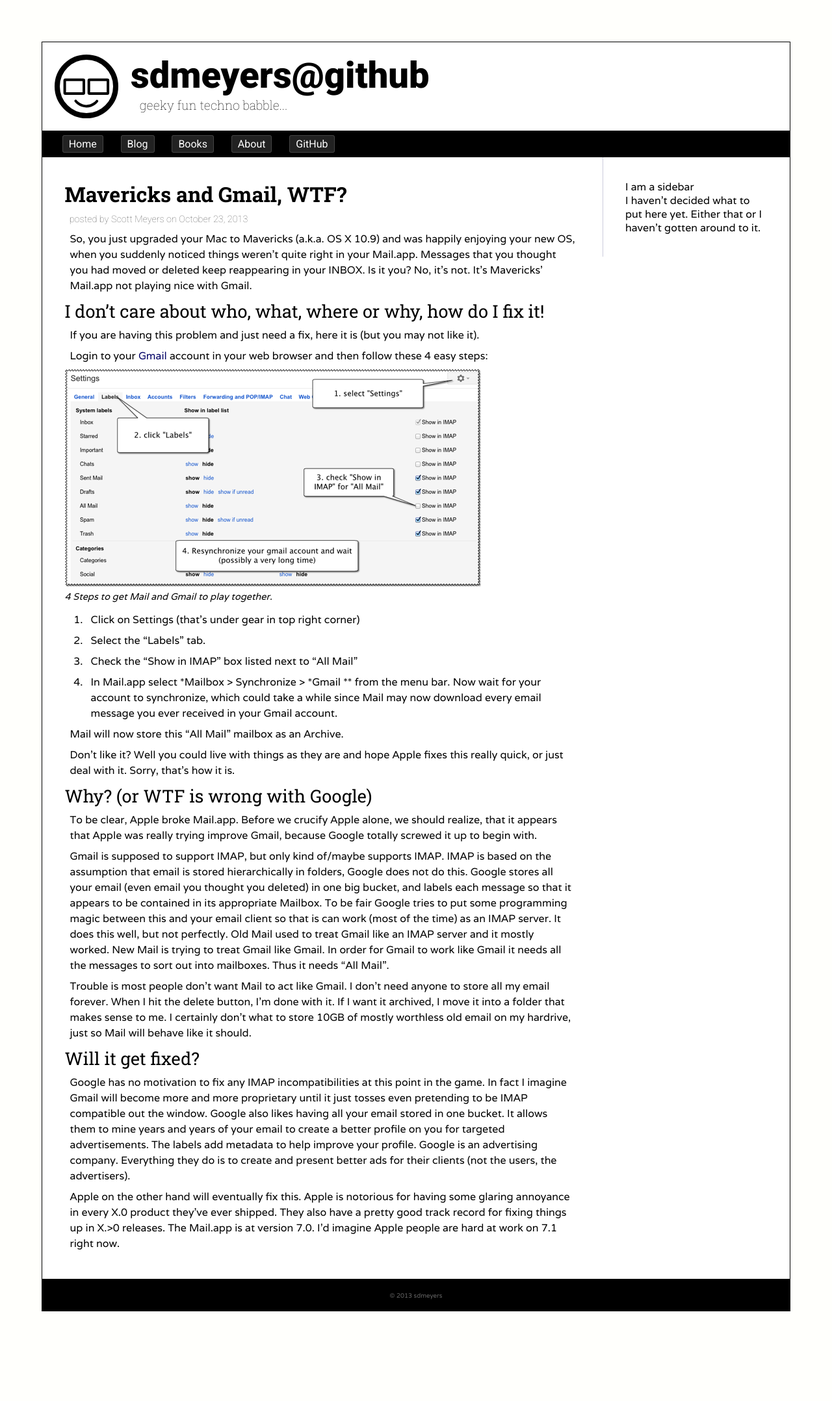
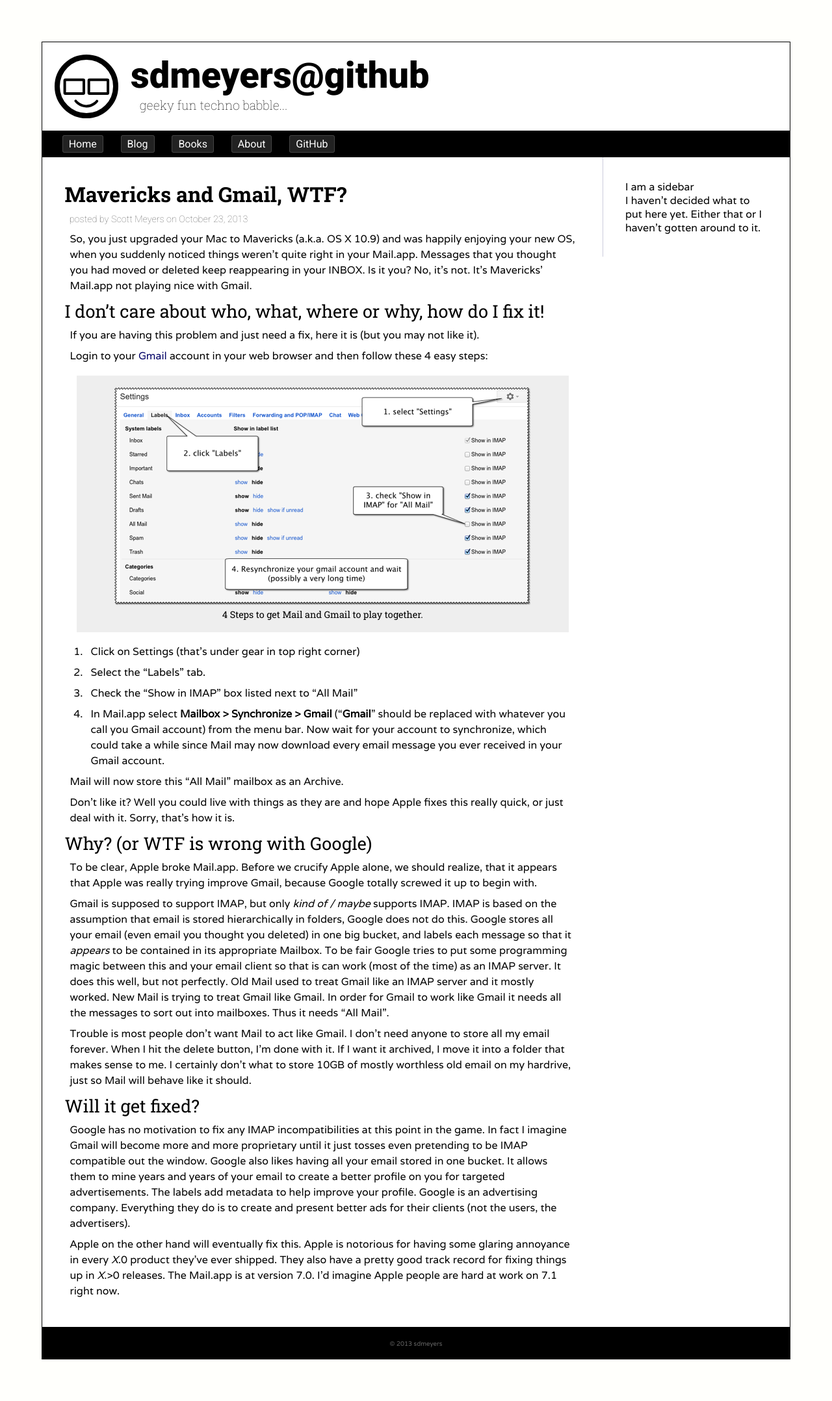
Before and after one commit to sdmeyers/sdmeyers.github.io, a Jekyll site: the page built from _posts/2013-10-23-gmail_vs_mail_app.markdown, in a window 1280 px wide. Shown: the whole page at 65% size. Built offline with Jekyll 4.4.1, drawn with Linux system fonts in a browser that asks for light colours; some web fonts are replaced; Markdown is read by kramdown in place of the engine named in the settings; before the commit the page ends 2082 px from its top, so only the background shows below that.

Commit message:
tweaks + added missing syles to CSS

```diff
--- a/_posts/2013-10-23-gmail_vs_mail_app.markdown
+++ b/_posts/2013-10-23-gmail_vs_mail_app.markdown
@@ -30,7 +30,7 @@ Login to your [Gmail](https://mail.google.com) account in your web browser and t
 
 3. Check the "Show in IMAP" box listed next to "All Mail"
 
-4. In Mail.app select **Mailbox > Synchronize > *Gmail* ** from the menu bar. Now wait for your account to synchronize, which could take a while since Mail may now download every email message you ever received in your Gmail account.
+4. In Mail.app select **Mailbox > Synchronize > Gmail** ("**Gmail**" should be replaced with whatever you call you Gmail account) from the menu bar. Now wait for your account to synchronize, which could take a while since Mail may now download every email message you ever received in your Gmail account.
 
 Mail will now store this "All Mail" mailbox as an Archive.
 
@@ -40,7 +40,7 @@ Don't like it? Well you could live with things as they are and hope Apple fixes
 
 To be clear, Apple broke Mail.app. Before we crucify Apple alone, we should realize, that it appears that Apple was really trying improve Gmail, because Google totally screwed it up to begin with.
 
-Gmail is supposed to support IMAP, but only *kind of*/*maybe* supports IMAP. IMAP is based on the assumption that email is stored hierarchically in folders, Google does not do this. Google stores all your email (even email you thought you deleted) in one big bucket, and labels each message so that it *appears* to be contained in its appropriate Mailbox. To be fair Google tries to put some programming magic between this and your email client so that is can work (most of the time) as an IMAP server. It does this well, but not perfectly. Old Mail used to treat Gmail like an IMAP server and it mostly worked. New Mail is trying to treat Gmail like Gmail. In order for Gmail to work like Gmail it needs all the messages to sort out into mailboxes. Thus it needs "All Mail".
+Gmail is supposed to support IMAP, but only *kind of / maybe* supports IMAP. IMAP is based on the assumption that email is stored hierarchically in folders, Google does not do this. Google stores all your email (even email you thought you deleted) in one big bucket, and labels each message so that it *appears* to be contained in its appropriate Mailbox. To be fair Google tries to put some programming magic between this and your email client so that is can work (most of the time) as an IMAP server. It does this well, but not perfectly. Old Mail used to treat Gmail like an IMAP server and it mostly worked. New Mail is trying to treat Gmail like Gmail. In order for Gmail to work like Gmail it needs all the messages to sort out into mailboxes. Thus it needs "All Mail".
 
 Trouble is most people don't want Mail to act like Gmail. I don't need anyone to store all my email forever. When I hit the delete button, I'm done with it. If I want it archived, I move it into a folder that makes sense to me. I certainly don't what to store 10GB of mostly worthless old email on my hardrive, just so Mail will behave like it should.
 
--- a/css/main.css
+++ b/css/main.css
@@ -97,13 +97,23 @@ table
 	font: 100%;
 }
 
+figure
+{
+	margin: 18px;
+	padding: 18px;
+	text-align: center;
+	background-color: #EEE;
+}
+
 figcaption
 {
+	font-family: 'Roboto Slab', serif;
 	font-size: .9em;
-	font-weight: 300;
-	font-style: italic;
-	margin-bottom: 1em;
 }
+
+strong { font-weight: bold;}
+
+em {font-style: italic;}
 
 /* @end */
 /*---------------------------------------------------------*/
```
